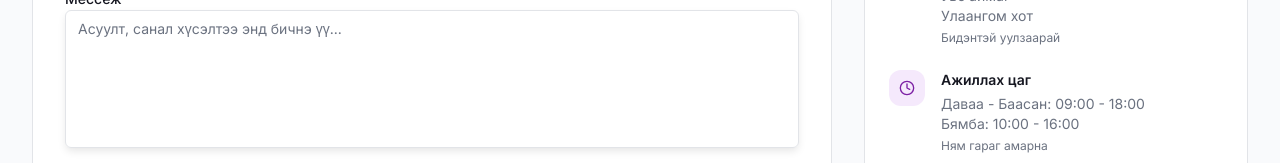
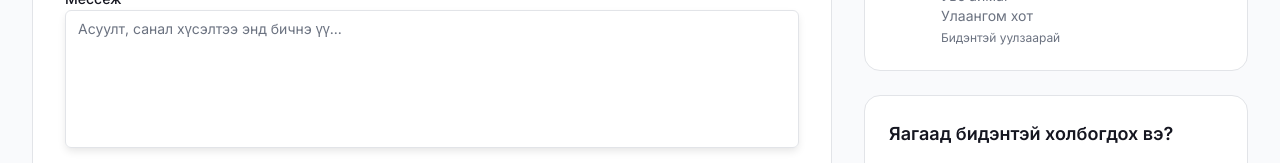
Before and after one commit to Aagii06/baagii-shop, a Next.js app in the folder web/: page /contact in a window 1280 px wide. Shown: the part 789-952 px from the top of the page. Built offline with nearby package versions, Linux system fonts and the light colour scheme; no server answers.

Commit message:
Update page.tsx

```diff
--- a/web/src/app/contact/page.tsx
+++ b/web/src/app/contact/page.tsx
@@ -10,7 +10,7 @@ import { sendFeedback } from "@/lib/api/feedback";
 import { useLanguage } from "@/lib/i18n/LanguageProvider";
 import {
   CheckCircle,
-  Clock,
+  // Clock, // "Ажиллах цаг"-ийг буцааж нээхэд
   Headset,
   Mail,
   MapPin,
@@ -84,12 +84,13 @@ export default function Contact() {
       details: [t("contact.info.address.line1"), t("contact.info.address.line2")],
       description: t("contact.info.address.desc"),
     },
-    {
-      icon: Clock,
-      title: t("contact.info.hours.title"),
-      details: [t("contact.info.hours.line1"), t("contact.info.hours.line2")],
-      description: t("contact.info.hours.desc"),
-    },
+    // TODO: түр нуусан — "Ажиллах цаг"
+    // {
+    //   icon: Clock,
+    //   title: t("contact.info.hours.title"),
+    //   details: [t("contact.info.hours.line1"), t("contact.info.hours.line2")],
+    //   description: t("contact.info.hours.desc"),
+    // },
   ];
 
   const features = [
```
